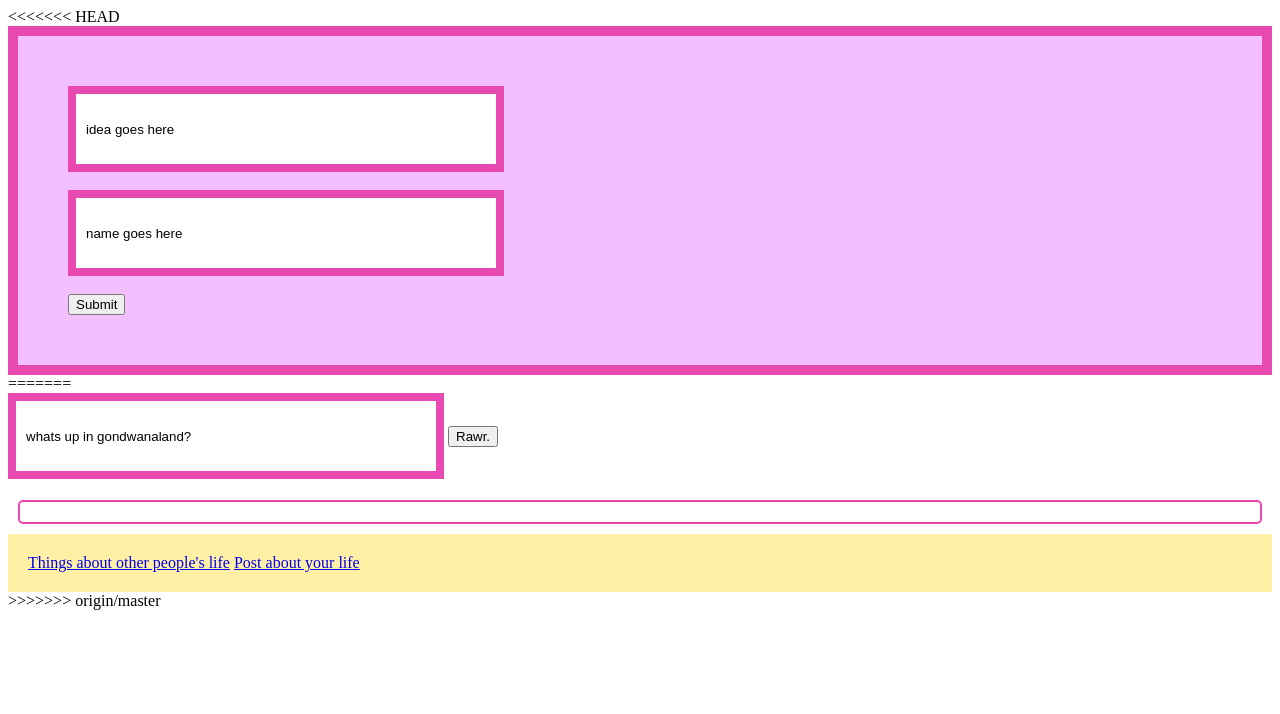
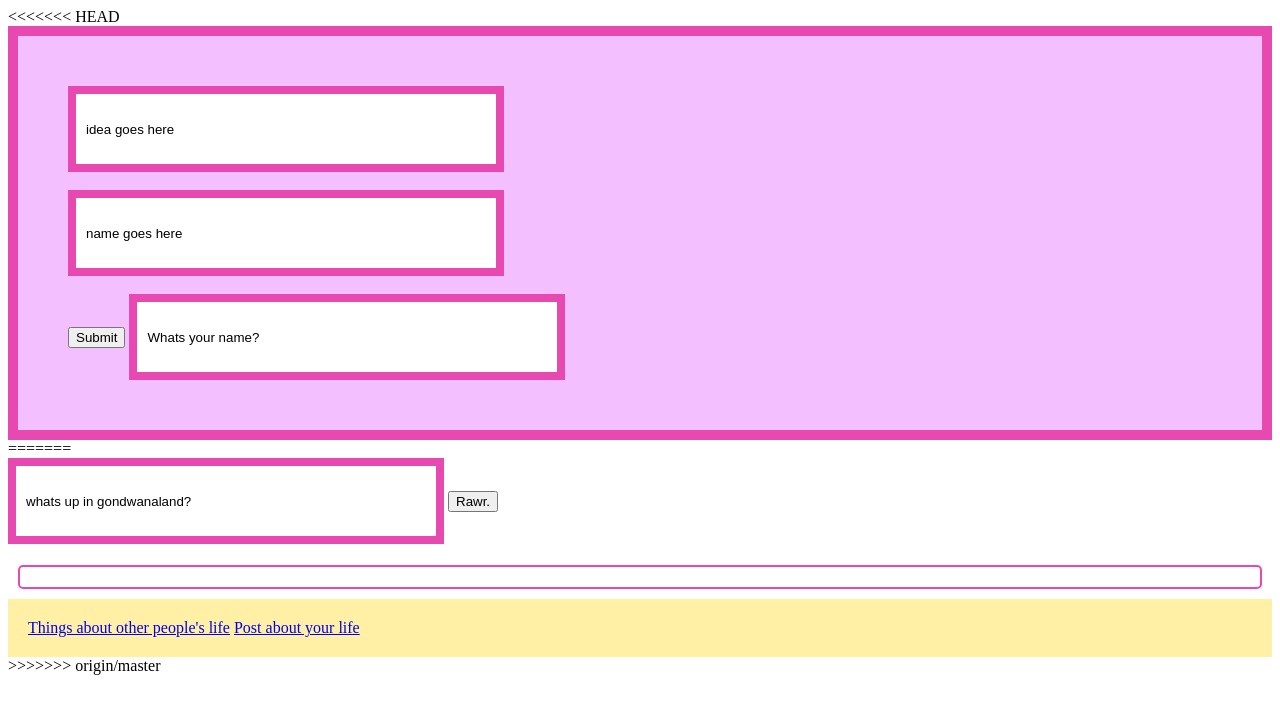
Before and after one commit to girlcodeakl/2016-term1, a plain HTML site: page public/post.html in a window 1280 px wide. Drawn offline with nearby package versions, Linux system fonts and the light colour scheme.

Commit message:
save author

```diff
--- a/public/post.html
+++ b/public/post.html
@@ -17,6 +17,8 @@
           <br>
           <br>
           <input type="submit" value="Submit">
+          <input type="text" name="Author" value="Whats your name?">
+
       </form>
     </div>
 =======
```
